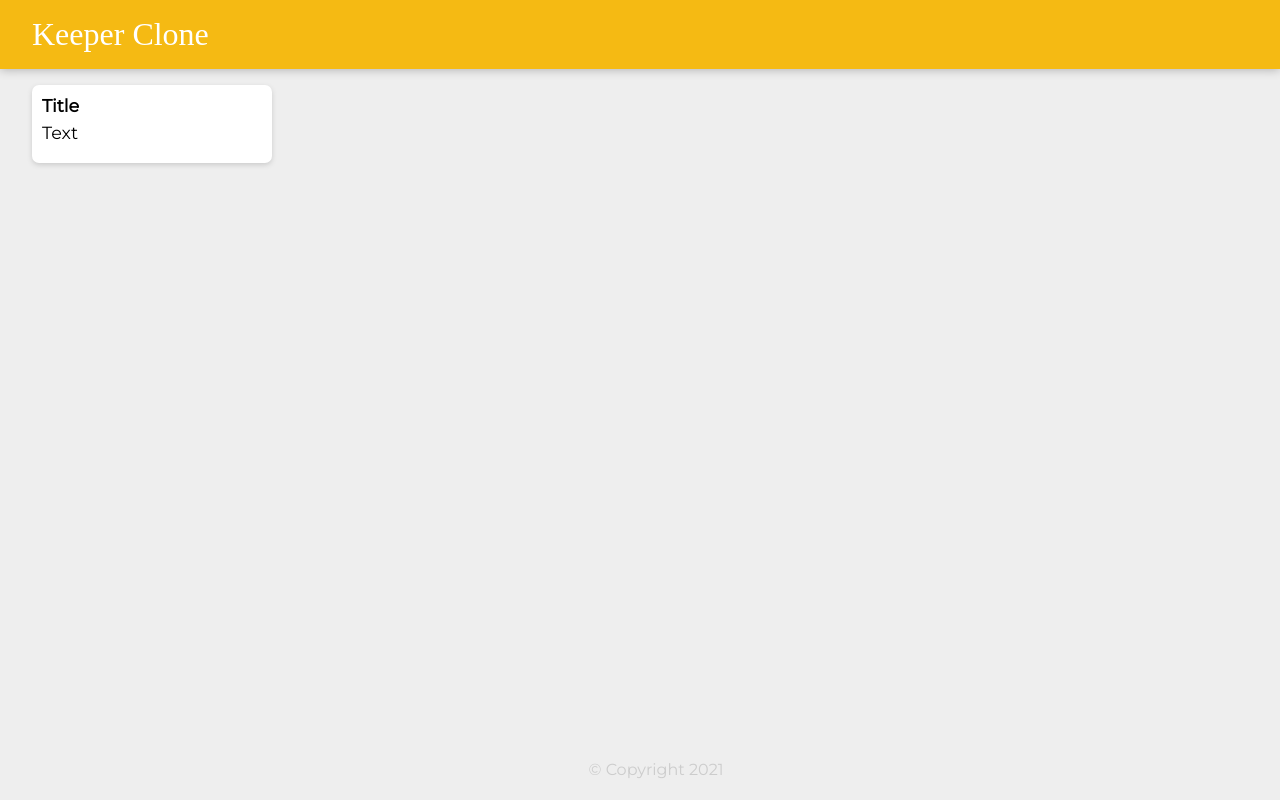
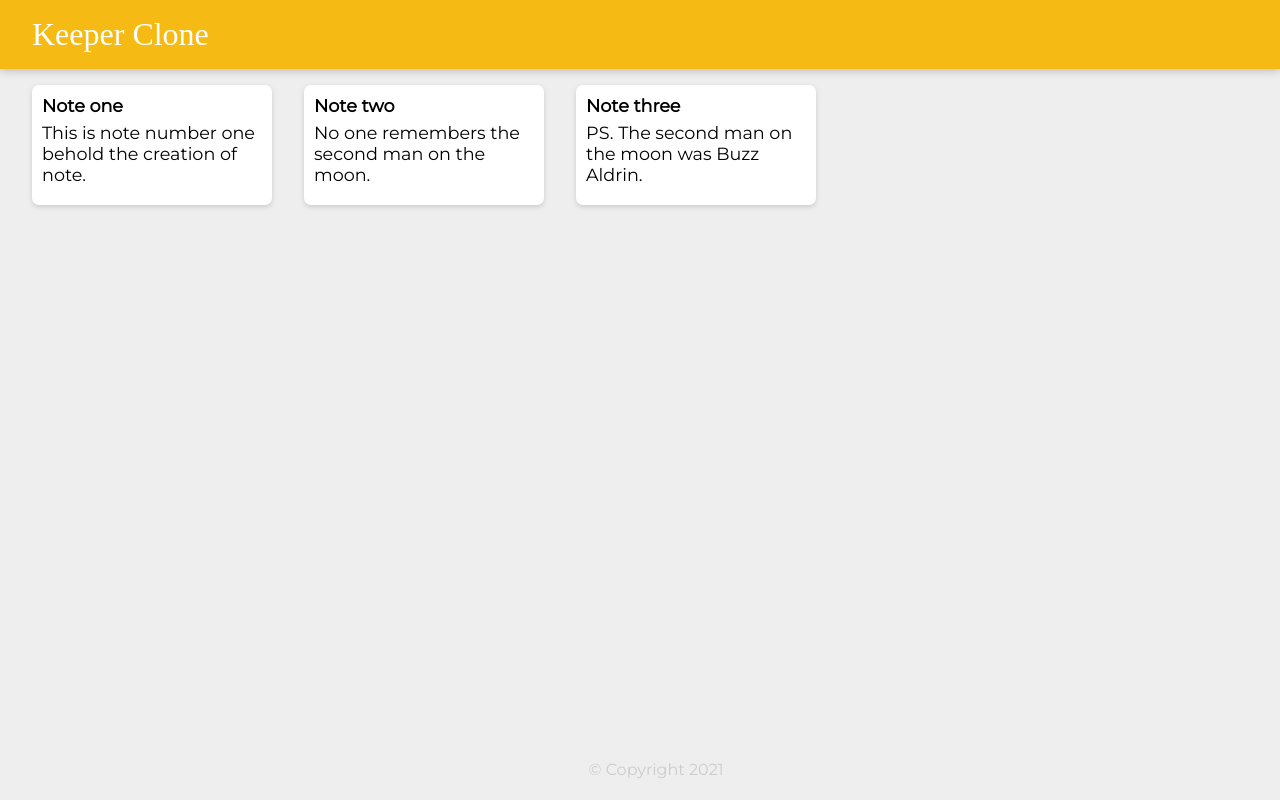
Before and after one commit to AhmadMazloum/Keeper-Clone, a React (Create React App) app: page / in a window 1280 px wide. Built offline with nearby package versions, Linux system fonts and the light colour scheme; a web font is replaced by a local one.

Commit message:
adding notes array to render notes from it

```diff
--- a/src/components/App.jsx
+++ b/src/components/App.jsx
@@ -2,12 +2,20 @@ import React from "react";
 import Header from "./Header";
 import Footer from "./Footer";
 import Note from "./Note";
+import notes from "../notes"
+
 
 function App(){
     return (
     <div>
         <Header />
-        <Note />
+        {notes.map(noteItem =>(
+            <Note
+                key = {noteItem.id}
+                title = {noteItem.title}
+                content = {noteItem.content}
+            />
+        ))}
         <Footer />
     </div>
     );
--- a/src/components/Note.jsx
+++ b/src/components/Note.jsx
@@ -1,10 +1,10 @@
 import React from "react";
 
-function Note(){
+function Note(props){
     return(
         <div className = "note">
-            <h1>Title</h1>
-            <p>Text</p>
+            <h1>{props.title}</h1>
+            <p>{props.content}</p>
         </div>
     );
 }
--- a/src/index.js
+++ b/src/index.js
@@ -3,9 +3,3 @@ import  ReactDOM  from "react-dom";
 import App from "./components/App"
 
 ReactDOM.render(<App />, document.getElementById("root"));
-
-//<h1> for a title and a <p> for the content.
-//6. Make sure that the final website is styled like the example shown here:
-//https://l1pp6.csb.app/
-
-//HINT: You will need to study the classes in teh styles.css file to appy styling.
--- /dev/null
+++ b/src/notes.js
@@ -0,0 +1,21 @@
+const notes = [
+    {
+        id : 1,
+        title : "Note one",
+        content : "This is note number one behold the creation of note."
+
+    },
+    {
+        id : 2,
+        title :"Note two",
+        content  : "No one remembers the second man on the moon."
+
+    },
+    {
+        id : 3,
+        title : "Note three",
+        content : "PS. The second man on the moon was Buzz Aldrin."
+
+    },
+]
+export default notes;
```
